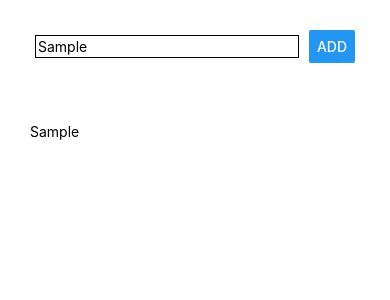
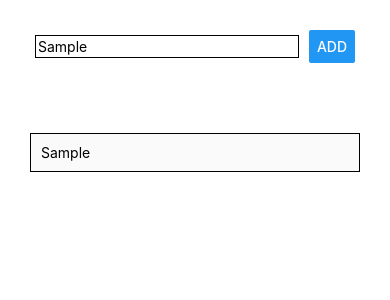
Before and after one commit to bidodev/react-native-todo-list, a React Native app: screen / in a window 390 px wide. Both pictures are taken after typing "Sample" into the empty fields and a click on the button "ADD". Shown: the top 300 px of the page. Built offline with nearby package versions, Linux system fonts and the light colour scheme.

Commit message:
scrollview

```diff
--- a/components/goalslist.component.jsx
+++ b/components/goalslist.component.jsx
@@ -1,18 +1,29 @@
-import React from 'react'
-import { StyleSheet, Text, View } from 'react-native'
+import React from "react";
+import { StyleSheet, Text, View, ScrollView } from "react-native";
 
-const GoalsList = ({goals}) => {
-    return (
-        <View style={styles.list}>
-            {goals.map((goal) => <Text key={goal.id}>{goal.text}</Text>)}
+const GoalsList = ({ goals }) => {
+  return (
+    <ScrollView style={styles.list}>
+      {goals.map(({ id, text }) => (
+        <View key={id} style={styles.item}>
+          <Text>{text}</Text>
         </View>
-    )
-}
+      ))}
+    </ScrollView>
+  );
+};
 
-export default GoalsList
+export default GoalsList;
 
 const styles = StyleSheet.create({
-    list: {
-        padding: 30,
-    }
-})
+  list: {
+    padding: 30,
+  },
+  item: {
+    backgroundColor: "#fafafa",
+    borderColor: "black",
+    borderWidth: 1,
+    marginVertical: 10,
+    padding: 10,
+  },
+});
```
